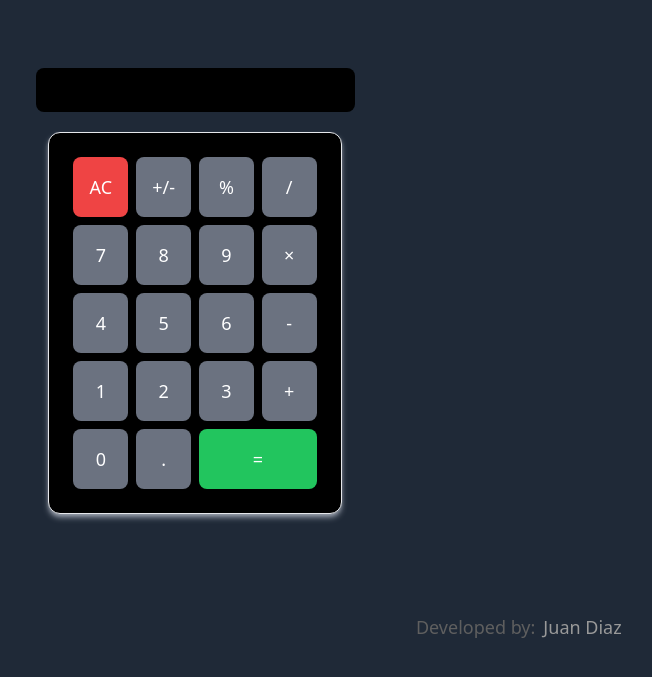
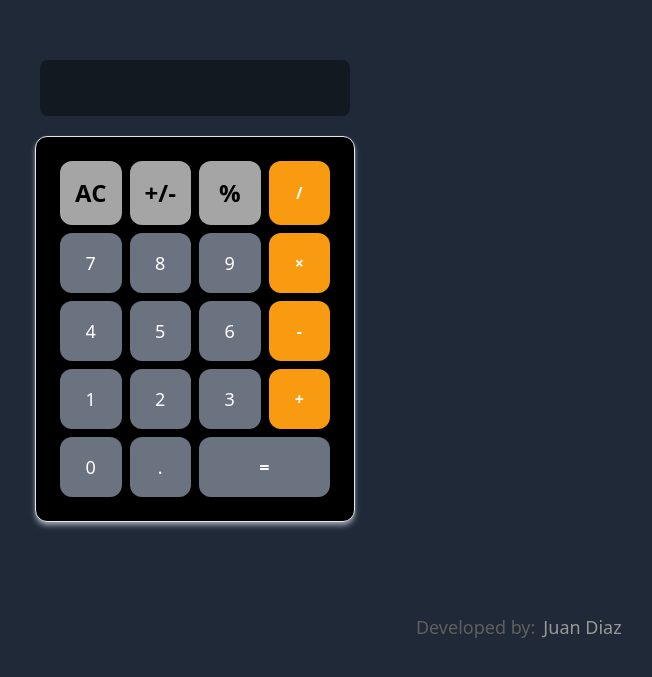
Before and after one commit to JuanPabloDiaz/calculator, a React (Vite) app: page / in a window 1280 px wide. Shown: the part 119-796 px from the top of the page, without its empty margins (445-1097 px from the left). Built offline with nearby package versions, Linux system fonts and the light colour scheme.

Commit message:
Refactor button styles

```diff
--- a/src/App.jsx
+++ b/src/App.jsx
@@ -44,40 +44,49 @@ function App() {
     });
   };
 
-  const buttonStyle =
-    "flex justify-center items-center bg-gray-500 text-white text-lg p-4 rounded-lg";
-
+  const buttonStyle = "bg-gray-500 text-white text-lg p-4 rounded-xl";
+  const buttonTopStyle =
+    "bg-[#A5A5A5] text-black font-bold text-2xl rounded-xl h-16";
+  const buttonLeftStyle = "bg-[#F89B10] font-extrabold rounded-xl text-white";
   return (
     <>
-      <div className="flex flex-col justify-center items-center h-screen bg-gray-800">
+      <div className="flex flex-col justify-center items-center h-screen bg-gray-800 w-full">
         <form className="flex justify-center w-full p-5">
           <input
             type="text"
             value={result}
             readOnly
-            className="w-68 p-2 bg-black text-white border-none rounded-lg text-right text-xl font-bold"
+            className="w-1/2 md:w-5/12 lg:w-3/12 p-2 bg-black/40 text-white rounded-lg text-right text-4xl font-bold"
           />
         </form>
 
-        <div className="grid grid-cols-4 gap-2 border shadow-md shadow-gray-400 p-6 rounded-xl bg-black">
+        <div className="grid grid-cols-4 gap-2 border shadow-md shadow-gray-400 p-6 rounded-xl bg-black lg:w-3/12">
           <button
             name="clear"
             onClick={clear}
-            className="col-span-1 bg-red-500 text-white text-lg p-4 rounded-lg"
+            className={(buttonStyle, buttonTopStyle)}
           >
             AC
           </button>
           <button
             name="toggleSign"
             onClick={toggleSign}
-            className={buttonStyle}
+            className={(buttonStyle, buttonTopStyle)}
           >
             +/-
           </button>
-          <button name="%" onClick={handleClick} className={buttonStyle}>
+          <button
+            name="%"
+            onClick={handleClick}
+            className={(buttonStyle, buttonTopStyle)}
+          >
             %
           </button>
-          <button name="/" onClick={handleClick} className={buttonStyle}>
+          <button
+            name="/"
+            onClick={handleClick}
+            className={(buttonStyle, buttonLeftStyle)}
+          >
             /
           </button>
           <button name="7" onClick={handleClick} className={buttonStyle}>
@@ -89,7 +98,11 @@ function App() {
           <button name="9" onClick={handleClick} className={buttonStyle}>
             9{/* <Fa9 /> */}
           </button>
-          <button name="*" onClick={handleClick} className={buttonStyle}>
+          <button
+            name="*"
+            onClick={handleClick}
+            className={(buttonStyle, buttonLeftStyle)}
+          >
             ×
           </button>
           <button name="4" onClick={handleClick} className={buttonStyle}>
@@ -104,7 +117,7 @@ function App() {
           <button
             name="-"
             onClick={handleClick}
-            className={`${buttonStyle} bg-[#F89B10]`}
+            className={(buttonStyle, buttonLeftStyle)}
           >
             -{/* <FaMinus /> */}
           </button>
@@ -117,7 +130,11 @@ function App() {
           <button name="3" onClick={handleClick} className={buttonStyle}>
             3{/* <Fa3 /> */}
           </button>
-          <button name="+" onClick={handleClick} className={buttonStyle}>
+          <button
+            name="+"
+            onClick={handleClick}
+            className={(buttonStyle, buttonLeftStyle)}
+          >
             +{/* <FaPlus /> */}
           </button>
           <button name="0" onClick={handleClick} className={buttonStyle}>
@@ -132,7 +149,7 @@ function App() {
           <button
             id="result"
             onClick={calculate}
-            className={`${buttonStyle} col-span-2 bg-green-500`}
+            className={`${buttonStyle} col-span-2 bg-[#F89B10] font-extrabold`}
           >
             =
           </button>
```
